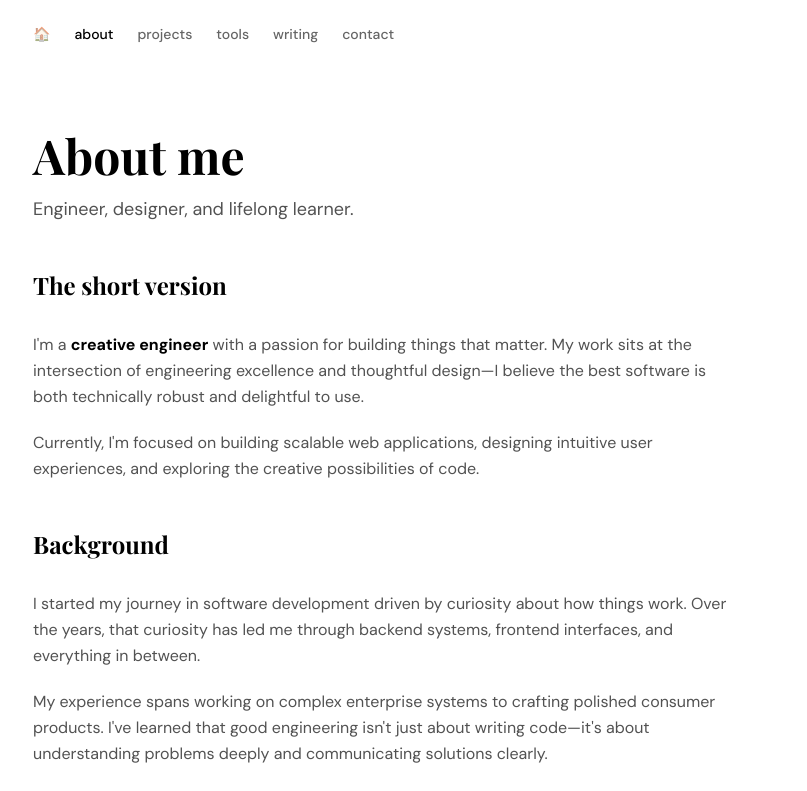
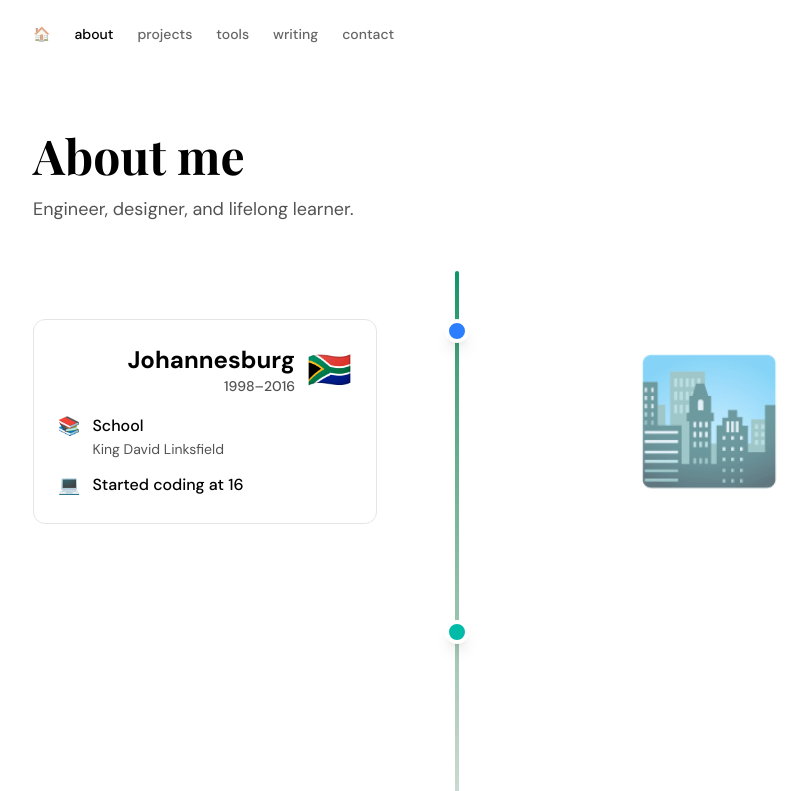
Before and after one commit to AlexSoldin/portfolio, a Next.js app: page /about in a window 1280 px wide. Shown: the top 791 px of the page, without its empty margins (183-990 px from the left). Built offline with nearby package versions, Linux system fonts and the light colour scheme; a web font is replaced by a local one.

Commit message:
feat: get initial timeline working with gsap

```diff
--- a/package.json
+++ b/package.json
@@ -15,6 +15,8 @@
     "prepare": "husky"
   },
   "dependencies": {
+    "@gsap/react": "^2.1.2",
+    "gsap": "^3.14.2",
     "next": "16.1.0",
     "react": "19.2.3",
     "react-dom": "19.2.3",
--- a/src/app/about/page.tsx
+++ b/src/app/about/page.tsx
@@ -1,6 +1,7 @@
 import type { Metadata } from "next";
 import { PageHeader, SectionHeader, Card, RichText } from "@/components/ui";
 import { aboutContent } from "@/data";
+import { Timeline } from "@/components/Timeline";
 
 export const metadata: Metadata = {
   title: "About",
@@ -12,6 +13,11 @@ export default function AboutPage() {
   return (
     <div className="max-w-4xl mx-auto px-6 py-16">
       <PageHeader title="About me" subtitle="Engineer, designer, and lifelong learner." />
+
+      {/* Timeline Section */}
+      <section className="mb-10">
+        <Timeline />
+      </section>
 
       <div className="prose max-w-none">
         {/* Intro Section */}
--- a/src/app/projects/page.tsx
+++ b/src/app/projects/page.tsx
@@ -20,6 +20,8 @@ export default function ProjectsPage() {
         title="Projects"
         subtitle="A collection of things I've built. From production applications to creative experiments, each project represents a problem I found interesting."
       />
+
+      {/* TODO: Bring in GitHub contributions and common repositories added to via API */}
 
       {/* Featured Projects */}
       <section className="mb-16">
--- /dev/null
+++ b/src/components/Timeline.tsx
@@ -0,0 +1,138 @@
+"use client";
+
+import { useRef } from "react";
+import gsap from "gsap";
+import { useGSAP } from "@gsap/react";
+import { ScrollTrigger } from "gsap/ScrollTrigger";
+import { cityChapters } from "@/data/timeline";
+import { Card } from "@/components/ui";
+
+gsap.registerPlugin(ScrollTrigger);
+
+export function Timeline() {
+  const containerRef = useRef<HTMLDivElement>(null);
+
+  useGSAP(
+    () => {
+      // Animate cards
+      const cards = gsap.utils.toArray<HTMLElement>(".city-card");
+      cards.forEach((card) => {
+        gsap.fromTo(
+          card,
+          { opacity: 0, y: 60 },
+          {
+            opacity: 1,
+            y: 0,
+            duration: 0.6,
+            ease: "power2.out",
+            scrollTrigger: {
+              trigger: card,
+              start: "top 85%",
+              toggleActions: "play none none reverse",
+            },
+          }
+        );
+      });
+
+      // Animate scene illustrations
+      const scenes = gsap.utils.toArray<HTMLElement>(".city-scene");
+      scenes.forEach((scene) => {
+        gsap.fromTo(
+          scene,
+          { opacity: 0, scale: 0.5, rotate: -10 },
+          {
+            opacity: 1,
+            scale: 1,
+            rotate: 0,
+            duration: 0.8,
+            ease: "back.out(1.7)",
+            scrollTrigger: {
+              trigger: scene,
+              start: "top 75%",
+              toggleActions: "play none none reverse",
+            },
+          }
+        );
+      });
+    },
+    { scope: containerRef }
+  );
+
+  return (
+    <section ref={containerRef} className="relative max-w-4xl mx-auto py-12">
+      {/* Vertical Line */}
+      <div className="absolute left-8 md:left-1/2 top-0 bottom-0 w-1 bg-gradient-to-b from-[var(--accent)] via-[var(--border)] to-[var(--accent)] md:-translate-x-1/2 rounded-full" />
+
+      <div className="space-y-24">
+        {cityChapters.map((chapter, index) => {
+          const isLeft = index % 2 === 0;
+
+          return (
+            <div key={chapter.id} className="relative">
+              {/* Dot */}
+              <div
+                className={`absolute left-8 md:left-1/2 w-6 h-6 rounded-full border-4 border-[var(--background)] shadow-lg md:-translate-x-1/2 z-10 ${chapter.color}`}
+              />
+
+              {/* Content Row */}
+              <div
+                className={`flex flex-col md:flex-row items-start gap-8 ${
+                  isLeft ? "" : "md:flex-row-reverse"
+                }`}
+              >
+                {/* Spacer for mobile */}
+                <div className="w-16 shrink-0 md:hidden" />
+
+                {/* Card Side */}
+                <div
+                  className={`city-card flex-1 md:w-[calc(50%-2rem)] ${
+                    isLeft ? "md:pr-16 md:text-right" : "md:pl-16"
+                  }`}
+                >
+                  <Card className="p-6 hover:border-[var(--accent)] transition-all duration-300">
+                    {/* Header */}
+                    <div
+                      className={`flex items-center gap-3 mb-4 ${isLeft ? "md:flex-row-reverse" : ""}`}
+                    >
+                      <span className="text-4xl">{chapter.flag}</span>
+                      <div>
+                        <h3 className="text-2xl font-bold">{chapter.city}</h3>
+                        <p className="text-sm text-[var(--muted)] font-medium">{chapter.period}</p>
+                      </div>
+                    </div>
+
+                    {/* Events */}
+                    <ul className={`space-y-3 ${isLeft ? "md:text-left" : ""}`}>
+                      {chapter.events.map((event, i) => (
+                        <li key={i} className="flex items-start gap-3">
+                          <span className="text-lg shrink-0">{event.emoji}</span>
+                          <div>
+                            <p className="font-medium">{event.activity}</p>
+                            {event.description && (
+                              <p className="text-sm text-[var(--muted)]">{event.description}</p>
+                            )}
+                          </div>
+                        </li>
+                      ))}
+                    </ul>
+                  </Card>
+                </div>
+
+                {/* Scene Illustration Side */}
+                <div
+                  className={`city-scene hidden md:flex flex-1 md:w-[calc(50%-2rem)] items-center justify-center ${
+                    isLeft ? "md:pl-16" : "md:pr-16"
+                  }`}
+                >
+                  <div className="text-[120px] select-none opacity-80 hover:scale-110 transition-transform duration-300">
+                    {chapter.scene}
+                  </div>
+                </div>
+              </div>
+            </div>
+          );
+        })}
+      </div>
+    </section>
+  );
+}
--- a/src/components/ui/ContactLinkCard.tsx
+++ b/src/components/ui/ContactLinkCard.tsx
@@ -1,6 +1,6 @@
 import Link from "next/link";
 import type { ContactMethod } from "@/types";
-import { Card, ContactIcon } from "./";
+import { Card, Icon } from "./";
 
 interface ContactLinkCardProps {
   method: ContactMethod;
@@ -19,7 +19,7 @@ export function ContactLinkCard({ method, className = "" }: ContactLinkCardProps
     >
       <Card className="flex items-center gap-4 group">
         <span className="p-3 bg-[var(--highlight)] rounded-lg text-[var(--muted)] group-hover:text-[var(--accent)] transition-colors">
-          <ContactIcon icon={method.icon} />
+          <Icon icon={method.icon} />
         </span>
         <div>
           <p className="text-sm text-[var(--muted)]">{method.label}</p>
--- a/src/components/ui/index.ts
+++ b/src/components/ui/index.ts
@@ -3,7 +3,7 @@ export { SectionHeader } from "./SectionHeader";
 export { Card } from "./Card";
 export { Tag } from "./Tag";
 export { RichText } from "./RichText";
-export { ContactIcon } from "./ContactIcon";
+export { Icon } from "./Icon";
 export { ContactLinkCard } from "./ContactLinkCard";
 export { Input } from "./Input";
 export { Textarea } from "./Textarea";
--- a/src/data/contact.ts
+++ b/src/data/contact.ts
@@ -1,4 +1,6 @@
 import type { ContactContent, ContactMethod } from "@/types";
+
+// TODO: See if we can move content to an md folder and use markdown to render the content.
 
 export const contactMethods: ContactMethod[] = [
   {
@@ -25,6 +27,12 @@ export const contactMethods: ContactMethod[] = [
     href: "https://instagram.com/alexsoldin",
     icon: "instagram",
   },
+  {
+    label: "Buy Me a Coffee",
+    value: "Alex Soldin",
+    href: "https://www.buymeacoffee.com/alexsoldini",
+    icon: "coffee",
+  },
 ];
 
 export const contactContent: ContactContent = {
--- /dev/null
+++ b/src/data/timeline.ts
@@ -0,0 +1,67 @@
+export interface Event {
+  emoji: string;
+  activity: string;
+  description?: string;
+}
+
+export interface CityChapter {
+  id: string;
+  city: string;
+  period: string;
+  flag: string; // Country flag emoji
+  scene: string; // City-specific scene emoji
+  color: string;
+  events: Event[];
+}
+
+export const cityChapters: CityChapter[] = [
+  {
+    id: "1",
+    city: "Johannesburg",
+    period: "1998–2016",
+    flag: "🇿🇦",
+    scene: "🏙️",
+    color: "bg-blue-500",
+    events: [
+      { emoji: "📚", activity: "School", description: "King David Linksfield" },
+      { emoji: "💻", activity: "Started coding at 16" },
+    ],
+  },
+  {
+    id: "2",
+    city: "Cape Town",
+    period: "2016–2020",
+    flag: "🇿🇦",
+    scene: "🏔️",
+    color: "bg-teal-500",
+    events: [
+      {
+        emoji: "📚",
+        activity: "University of Cape Town",
+        description: "Electrical and computer engineering",
+      },
+      { emoji: "💻", activity: "Internships", description: "12 weeks of vacation work" },
+    ],
+  },
+  {
+    id: "3",
+    city: "Johannesburg",
+    period: "2020–2022",
+    flag: "🇿🇦",
+    scene: "🌆",
+    color: "bg-blue-500",
+    events: [{ emoji: "💻", activity: "Software engineer at Isazi Consulting", description: "" }],
+  },
+  {
+    id: "4",
+    city: "Amsterdam",
+    period: "2023–present",
+    flag: "🇳🇱",
+    scene: "🌉",
+    color: "bg-red-500",
+    events: [
+      { emoji: "💻", activity: "Software engineer at Coolset", description: "" },
+      { emoji: "", activity: "Exploring Europe" },
+    ],
+  },
+];
--- a/src/types/index.ts
+++ b/src/types/index.ts
@@ -75,7 +75,7 @@ export interface ContactMethod {
   label: string;
   value: string;
   href: string;
-  icon: "email" | "github" | "linkedin" | "instagram";
+  icon: "email" | "github" | "linkedin" | "instagram" | "coffee";
 }
 
 /**
```
Also changed, not shown: src/components/ui/Icon.tsx (renamed from src/components/ui/ContactIcon.tsx, +40 -2 lines), 1 other file (tests, documents, lock files or other folders).
